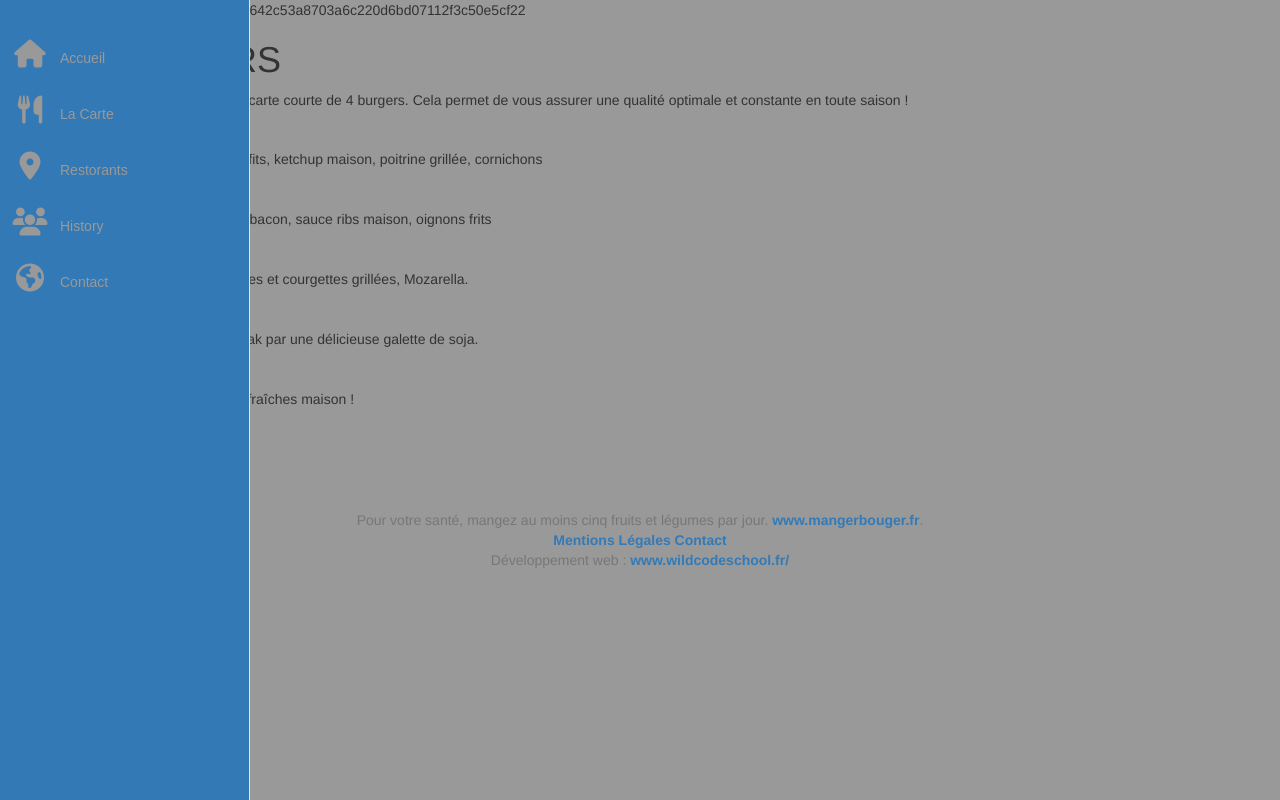
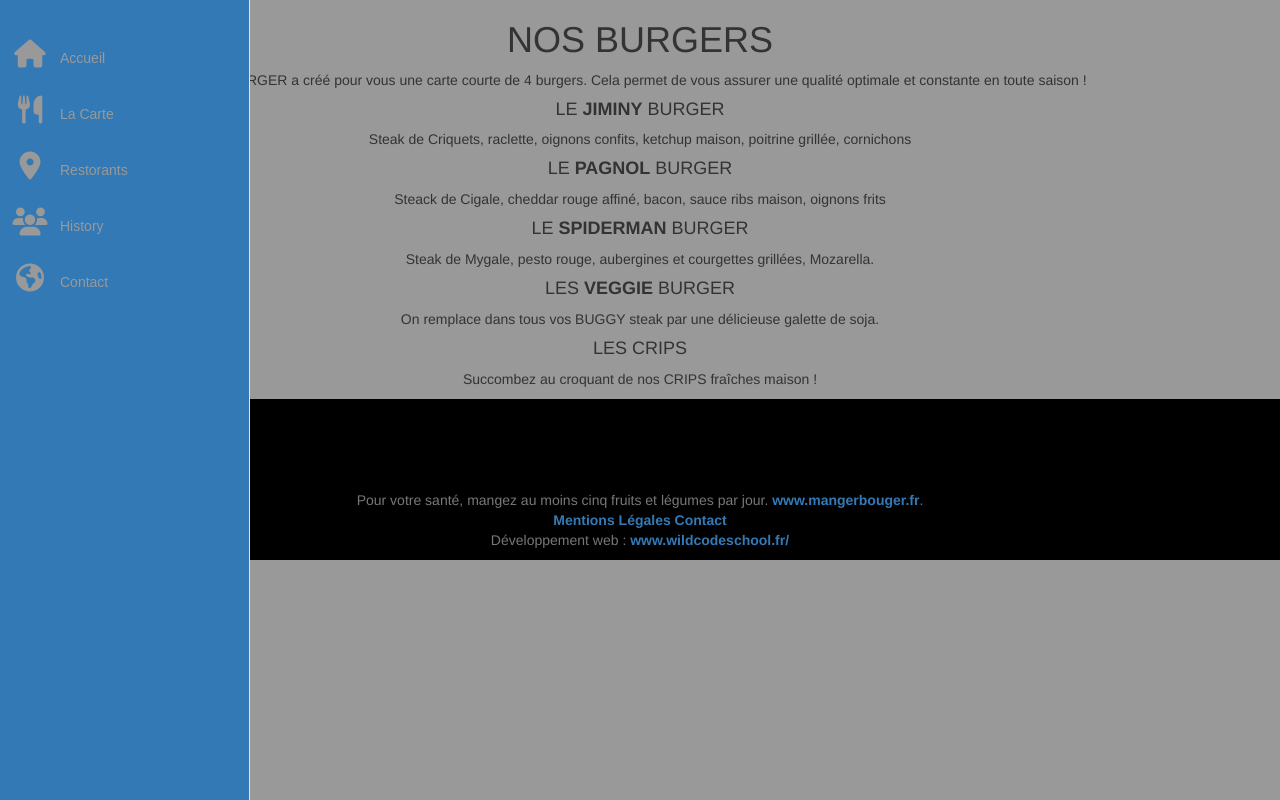
Before and after one commit to WildCodeSchool/Lyon-project1-DAM, a PHP site: page /html/carte.php in a window 1280 px wide. Run offline with PHP 8.4, Linux system fonts and the light colour scheme; some libraries are stand-ins or nearby versions; some web fonts are replaced.

Commit message:
Coloration footer, debut mise en page carte

```diff
--- a/_includes/head.php
+++ b/_includes/head.php
@@ -9,10 +9,9 @@
     <link rel="stylesheet" href="https://fonts.googleapis.com/css?family=Tangerine">
     <link href='https://fonts.googleapis.com/css?family=Montserrat:400,700' rel='stylesheet' type='text/css'>
     <link rel="stylesheet" type="text/css" href="../css/style.css">
-<<<<<<< HEAD
-=======
+
     <meta name="viewport" content="width=device-width, initial-scale=1">
->>>>>>> 738642c53a8703a6c220d6bd07112f3c50e5cf22
+
     <link rel="stylesheet" href="../css/firstPage.css" />
 
 </head>
--- a/css/style.css
+++ b/css/style.css
@@ -128,3 +128,12 @@ nav ul,nav li {
 .googmap{
     border-radius: 30px;
 }
+
+#footer-wrapper{
+    background-color: black;
+}
+
+.container-fluid {
+
+    text-align: center;
+}
```
Also changed, not shown: css/firstPage.css (line endings or trailing spaces).
